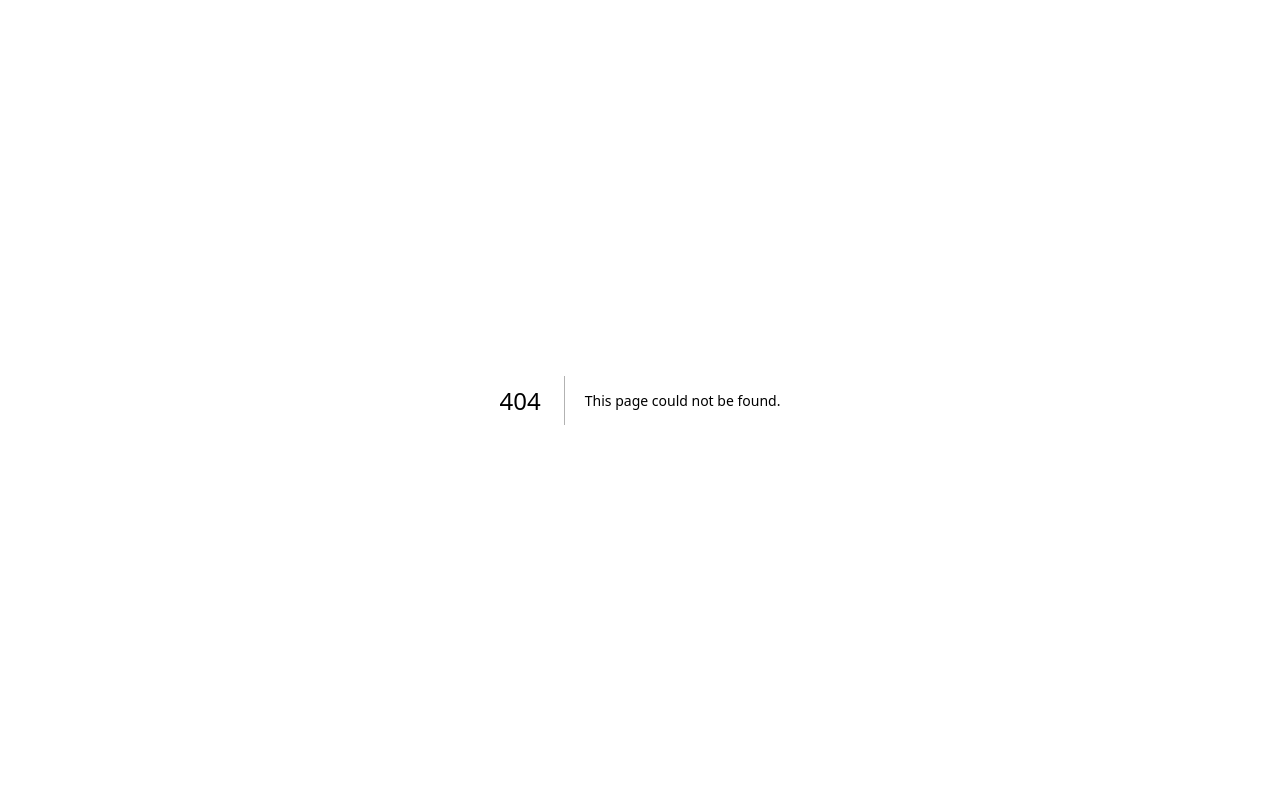
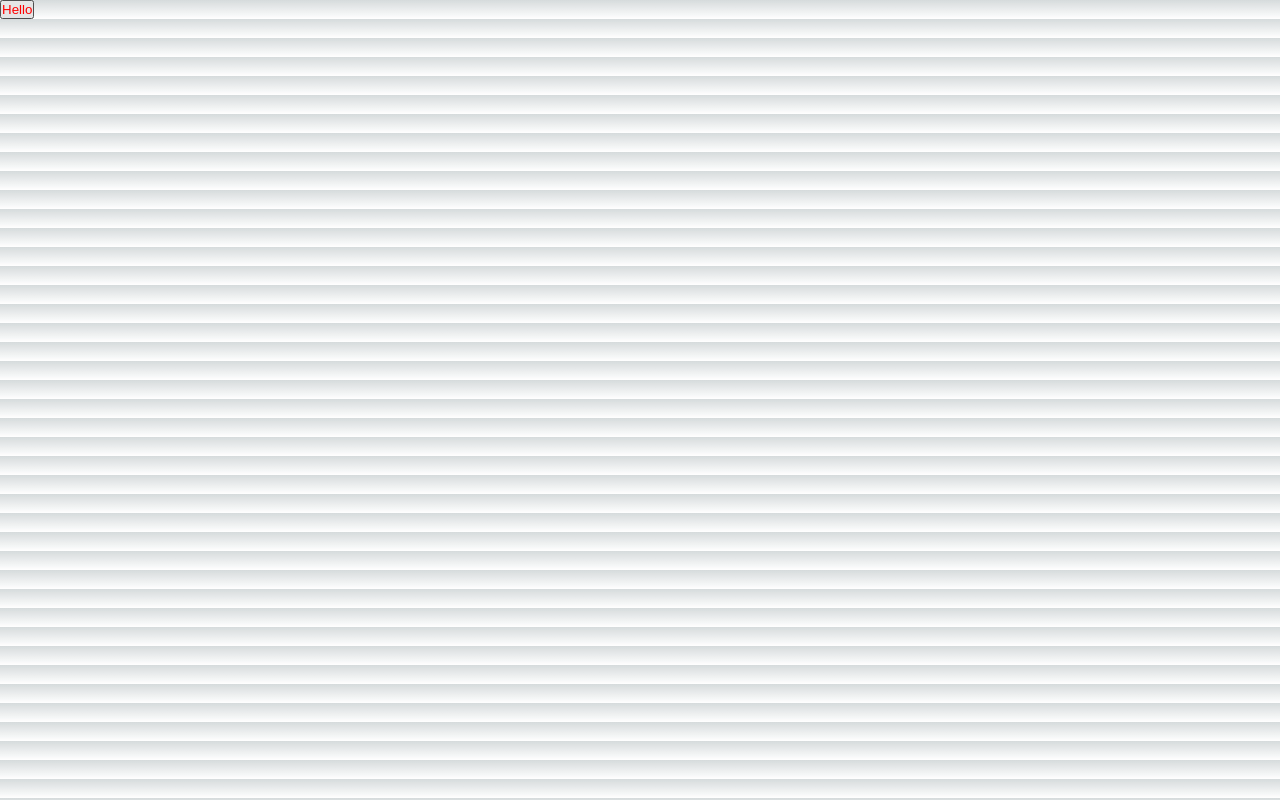
Before and after one commit to nkserveren26/testnextjs, a Next.js app: page /styledprops in a window 1280 px wide. Before the commit this address had no page. Built offline with nearby package versions, Linux system fonts and the light colour scheme.

Commit message:
add styledprops page

```diff
--- /dev/null
+++ b/src/pages/styledprops.tsx
@@ -0,0 +1,22 @@
+import { NextPage } from "next";
+import styled from "styled-components";
+
+type ButtonProps = {
+    color: string
+}
+
+const Button = styled.button<ButtonProps>`
+    color: ${(props) => props.color};
+`
+
+const Styledprops: NextPage = () => {
+    return (
+        <div>
+            <Button color="#FF0000">
+                Hello
+            </Button>
+        </div>
+    );
+}
+
+export default Styledprops;
```
